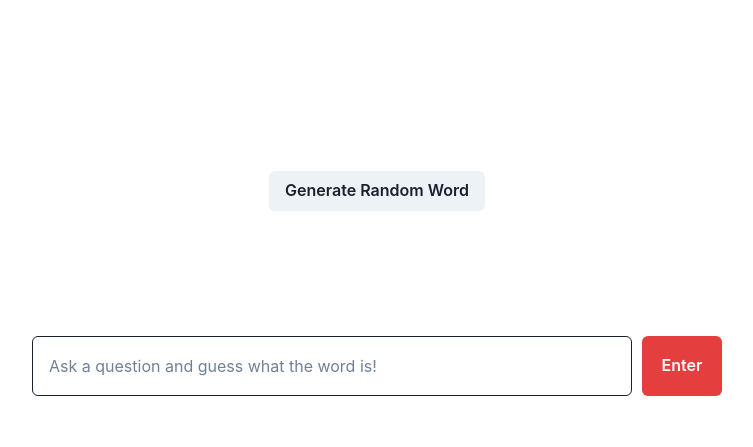
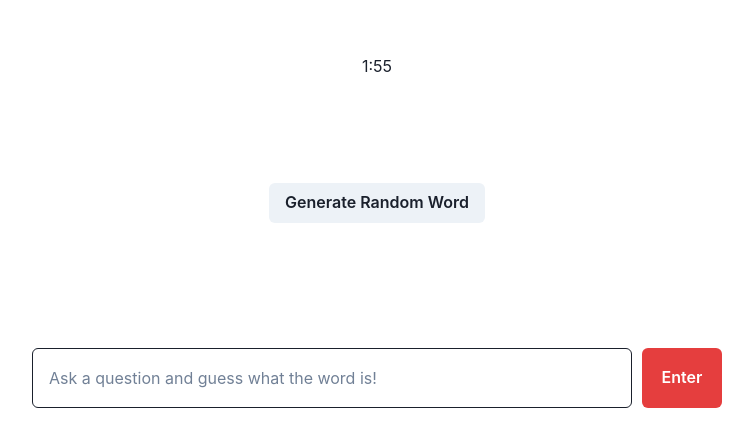
Before and after one commit to jiwonmik/SMILE-Guess-What-Game, a React (Vite) app: page / in a window 1280 px wide. Shown: the part 159-606 px from the top of the page, without its empty margins (263-1016 px from the left). Built offline with nearby package versions, Linux system fonts and the light colour scheme.

Commit message:
feat: Timer component with default value

```diff
--- a/src/App.tsx
+++ b/src/App.tsx
@@ -5,6 +5,7 @@ import useAnswer from './hooks/useAnswer';
 import Instructor from './components/Instructor';
 import useGuessWord from './hooks/useGuessWord';
 import useGame from './hooks/useGame';
+import Timer from './components/Timer';
 
 const Wrapper = styled.div`
   display: flex;
@@ -38,11 +39,10 @@ function App() {
     }
     setAnswer(data?.gpt_response);
   }, [data]);
-  console.log(guess_word);
-  console.log('answer is: ', answer);
 
   return (
     <Wrapper>
+      <Timer />
       <Instructor />
       <PrompterForm onSubmit={onSubmitQuestion}>
         <Input
--- /dev/null
+++ b/src/components/Timer.tsx
@@ -0,0 +1,32 @@
+import { useEffect, useState } from 'react';
+
+const Timer = () => {
+  const [minutes, setMinutes] = useState(2);
+  const [seconds, setSeconds] = useState(0);
+
+  useEffect(() => {
+    const timer = setInterval(() => {
+      if (seconds > 0) {
+        setSeconds(seconds - 1);
+      }
+      if (seconds == 0) {
+        if (minutes == 0) {
+          clearInterval(timer);
+        } else {
+          setMinutes(minutes - 1);
+          setSeconds(59);
+        }
+      }
+    }, 1000);
+    return () => clearInterval(timer);
+  }),
+    [seconds];
+
+  return (
+    <div className="timer">
+      {minutes}:{seconds < 10 ? `0${seconds}` : seconds}
+    </div>
+  );
+};
+
+export default Timer;
```
